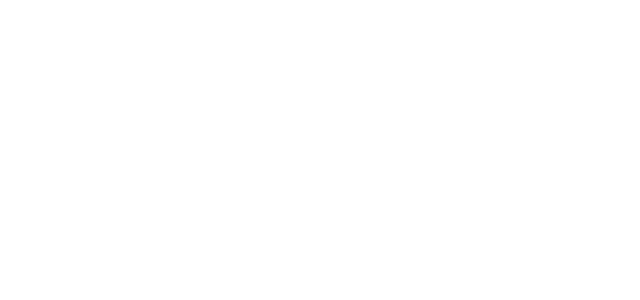
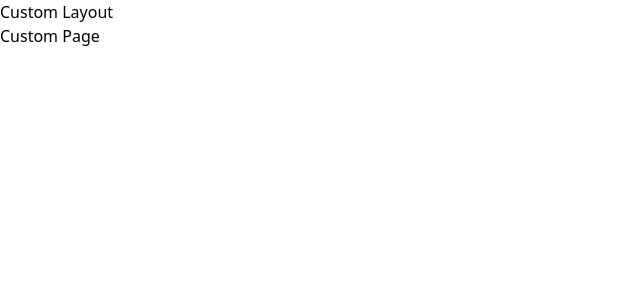
Before and after one commit to sertunc/nuxt-example, a Nuxt app: page /custom in a window 1280 px wide. Before the commit this address had no page. Shown: the top 300 px of the page, without its empty margins (0-640 px from the left). Built offline with nearby package versions, Linux system fonts and the light colour scheme.

Commit message:
add layout

```diff
--- /dev/null
+++ b/layouts/custom.vue
@@ -0,0 +1,6 @@
+<template>
+    <div class="CustomLayout">
+        <p>Custom Layout</p>
+        <slot />
+    </div>
+</template>
--- /dev/null
+++ b/layouts/default.vue
@@ -0,0 +1,6 @@
+<template>
+    <div class="DefaultLayout">
+        <p>Default Layout</p>
+        <slot />
+    </div>
+</template>
--- /dev/null
+++ b/pages/custom.vue
@@ -0,0 +1,9 @@
+<template>
+    <div>Custom Page</div>
+</template>
+
+<script setup>
+definePageMeta({
+    layout: "custom"
+})
+</script>
```
